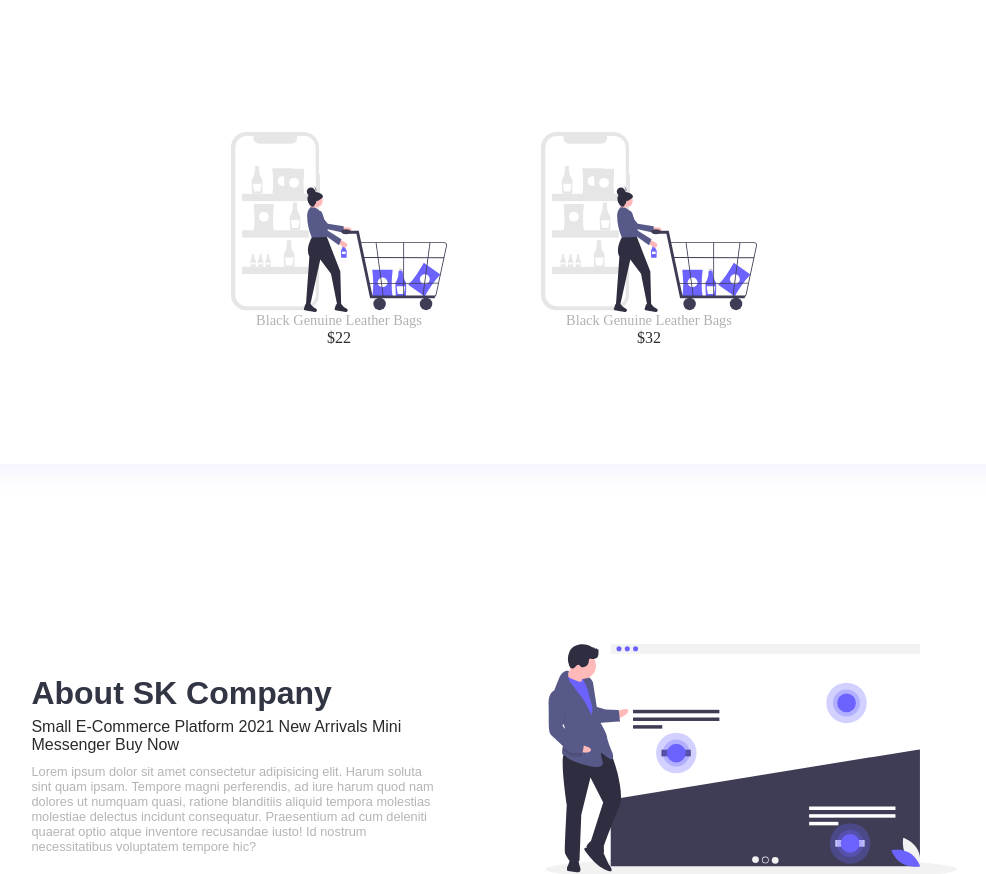
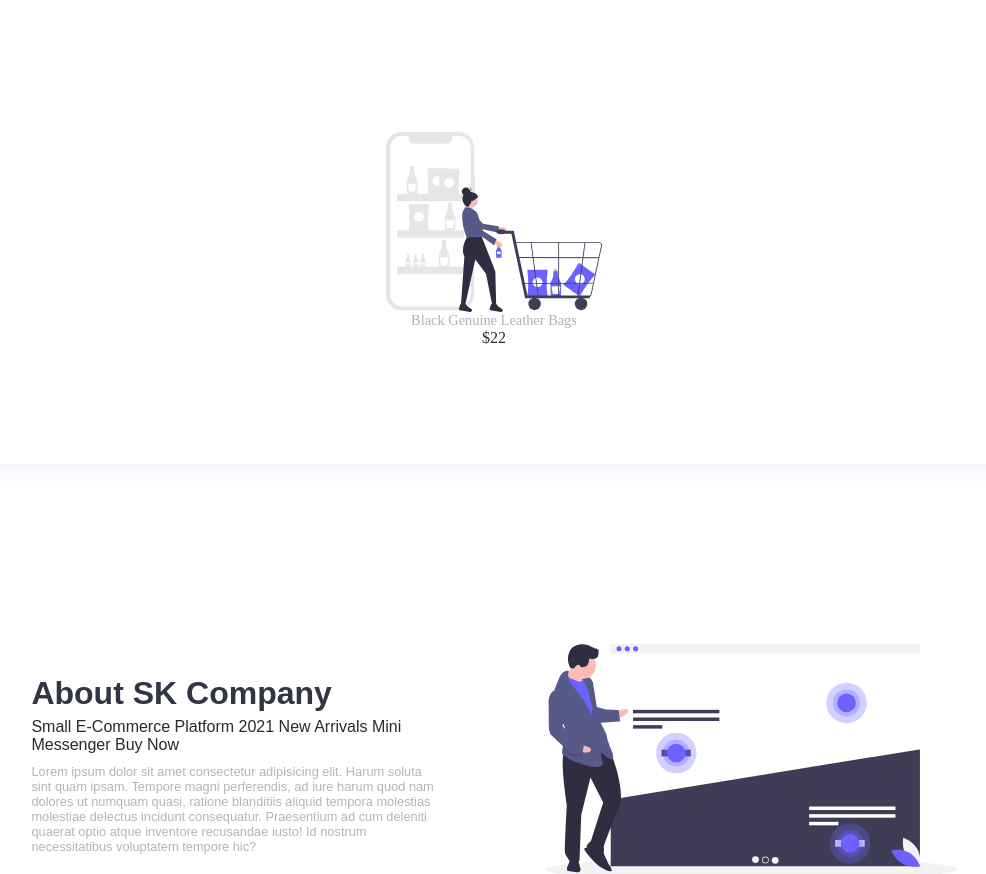
Before and after one commit to ShahadatMIa1081/Goriber-E-commerce, a plain HTML site: page index.html in a window 1280 px wide. Shown: the part 1343-2217 px from the top of the page, without its empty margins (146-1132 px from the left). Drawn offline with Linux system fonts and the light colour scheme.

Commit message:
Update index.html

```diff
--- a/index.html
+++ b/index.html
@@ -79,13 +79,7 @@
                 <a href="#">$22</a>
                 <a href="#" class="Buybtn">Add to Cart</a>
             </div>
-            <div
-            class="productbox">
-                <img src="images/image6.svg" alt="">
-                <p>Black Genuine Leather Bags</p>
-                <a href="#">$32</a>
-                <a href="#" class="Buybtn">Add to Cart</a>
-            </div>
+
 
         </div>
 
```
